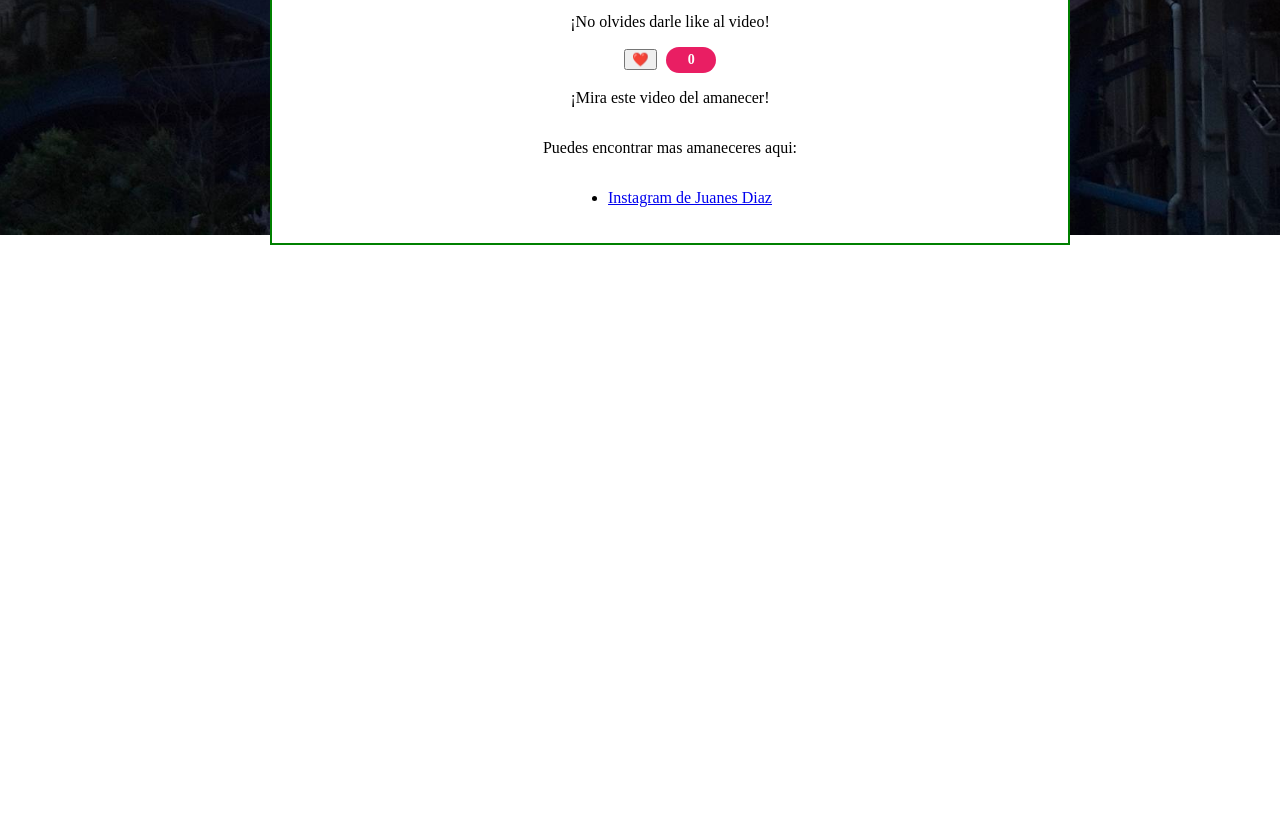
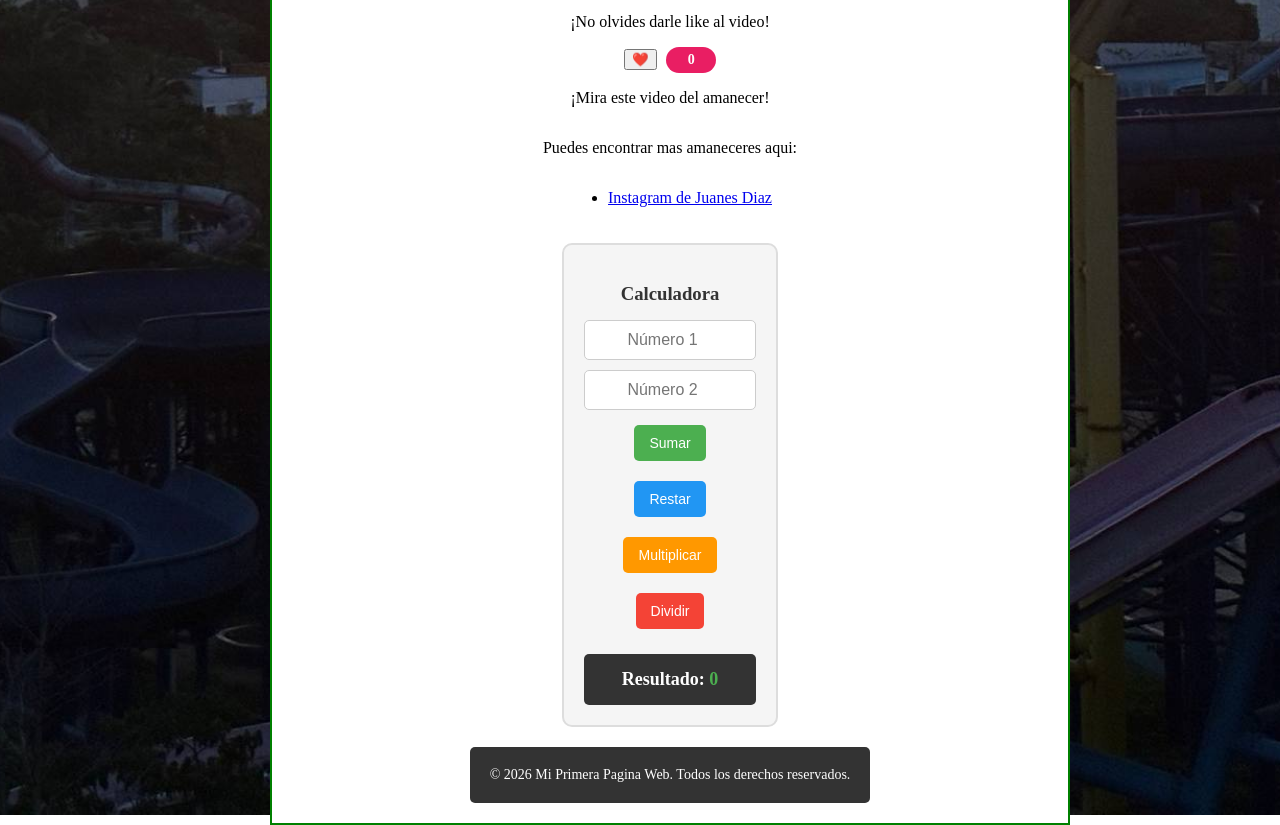
Before and after one commit to juandp1403-dotcom/HTML-Sena, a plain HTML site: page Guia HTML/index.html in a window 1280 px wide. Shown: the part 1190-2015 px from the top of the page. Before the commit the page ends 1435 px from the top, so only its background shows below. Drawn offline with Linux system fonts and the light colour scheme.

Commit message:
Add files via upload

```diff
--- a/Guia HTML/index.html
+++ b/Guia HTML/index.html
@@ -17,6 +17,7 @@
             <ul>
                 <li><a href="#">Inicio</a></li>
                 <li><a href="#contacto">Contacto</a></li>
+                <li><a href="#calculadora">Calculadora</a></li>
             </ul>
         </div>
         <div class="puntaje-container">
@@ -64,6 +65,23 @@
             <ul id="contacto">
                 <li><a href="https://www.instagram.com/_juanesdiaz?igsh=eDhubGJiYTNzbW5h&utm_source=qr">Instagram de Juanes Diaz</a></li>
             </ul>
+            <div class="calculadora" id="calculadora">
+                <h3>Calculadora</h3>
+                <form>
+                    <input type="number" id="numero1" placeholder="Número 1">
+                    <input type="number" id="numero2" placeholder="Número 2">
+                    <button type="button" onclick="sumar()">Sumar</button>
+                    <button type="button" onclick="restar()">Restar</button>
+                    <button type="button" onclick="multiplicar()">Multiplicar</button>
+                    <button type="button" onclick="dividir()">Dividir</button>
+                </form>
+                <div class="resultado">
+                    <h4>Resultado: <span id="resultado-calculadora">0</span></h4>
+                </div>
+            </div>
+            <footer>
+                <p>&copy; 2026 Mi Primera Pagina Web. Todos los derechos reservados.</p>
+            </footer>
 
         </div>
 
--- a/Guia HTML/script.js
+++ b/Guia HTML/script.js
@@ -25,3 +25,36 @@ document.querySelector('.corazon button').addEventListener('click', function() {
     document.getElementById('puntaje').textContent = puntaje;
     document.querySelector('.contador-corazon').textContent = clicksCorazon;
 });
+
+// Funciones de la calculadora
+function sumar() {
+    let num1 = parseFloat(document.getElementById('numero1').value) || 0;
+    let num2 = parseFloat(document.getElementById('numero2').value) || 0;
+    let resultado = num1 + num2;
+    document.getElementById('resultado-calculadora').textContent = resultado;
+}
+
+function restar() {
+    let num1 = parseFloat(document.getElementById('numero1').value) || 0;
+    let num2 = parseFloat(document.getElementById('numero2').value) || 0;
+    let resultado = num1 - num2;
+    document.getElementById('resultado-calculadora').textContent = resultado;
+}
+
+function multiplicar() {
+    let num1 = parseFloat(document.getElementById('numero1').value) || 0;
+    let num2 = parseFloat(document.getElementById('numero2').value) || 0;
+    let resultado = num1 * num2;
+    document.getElementById('resultado-calculadora').textContent = resultado;
+}
+
+function dividir() {
+    let num1 = parseFloat(document.getElementById('numero1').value) || 0;
+    let num2 = parseFloat(document.getElementById('numero2').value) || 0;
+    if (num2 === 0) {
+        document.getElementById('resultado-calculadora').textContent = 'Error: No se puede dividir por 0';
+    } else {
+        let resultado = num1 / num2;
+        document.getElementById('resultado-calculadora').textContent = resultado;
+    }
+}
--- a/Guia HTML/styles.css
+++ b/Guia HTML/styles.css
@@ -164,3 +164,99 @@ body{
 .contador-corazon {
     background-color: #e91e63;
 }
+
+.calculadora {
+    background-color: #f5f5f5;
+    border: 2px solid #ddd;
+    border-radius: 10px;
+    padding: 20px;
+    margin-top: 20px;
+    text-align: center;
+}
+
+.calculadora h3 {
+    color: #333;
+    margin-bottom: 15px;
+}
+
+.calculadora form {
+    display: flex;
+    flex-direction: column;
+    gap: 10px;
+    align-items: center;
+}
+
+.calculadora input {
+    padding: 10px;
+    border: 1px solid #ccc;
+    border-radius: 5px;
+    width: 150px;
+    text-align: center;
+    font-size: 16px;
+}
+
+.calculadora button {
+    padding: 10px 15px;
+    margin: 5px;
+    border: none;
+    border-radius: 5px;
+    cursor: pointer;
+    font-size: 14px;
+    transition: background-color 0.3s;
+}
+
+.calculadora button:hover {
+    transform: scale(1.05);
+}
+
+.calculadora button:nth-child(3) {
+    background-color: #4CAF50;
+    color: white;
+}
+
+.calculadora button:nth-child(4) {
+    background-color: #2196F3;
+    color: white;
+}
+
+.calculadora button:nth-child(5) {
+    background-color: #FF9800;
+    color: white;
+}
+
+.calculadora button:nth-child(6) {
+    background-color: #f44336;
+    color: white;
+}
+
+.resultado {
+    margin-top: 20px;
+    padding: 15px;
+    background-color: #333;
+    color: white;
+    border-radius: 5px;
+}
+
+.resultado h4 {
+    margin: 0;
+    font-size: 18px;
+}
+
+.resultado span {
+    color: #4CAF50;
+    font-weight: bold;
+}
+
+footer {
+    background-color: #333;
+    color: white;
+    text-align: center;
+    padding: 20px;
+    margin-top: 20px;
+    border-radius: 5px;
+}
+
+footer p {
+    margin: 0;
+    font-size: 14px;
+}
```
